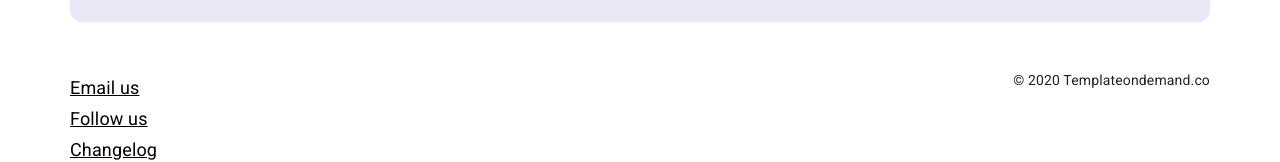
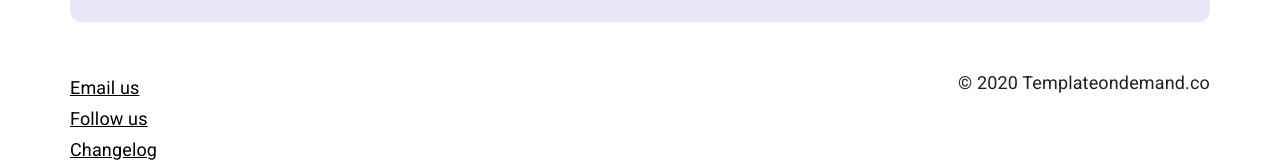
Before and after one commit to HamzaManzoorUIUX/cridge, a React (Create React App) app: page / in a window 1280 px wide. Shown: the part 4958-5120 px from the top of the page. Built offline with nearby package versions, Linux system fonts and the light colour scheme.

Commit message:
change font and add meta data in html

```diff
--- a/public/index.html
+++ b/public/index.html
@@ -7,7 +7,7 @@
     <meta name="theme-color" content="#000000" />
     <meta
       name="description"
-      content="Web site created using create-react-app"
+      content="Landing page for Creative people!"
     />
     <link rel="apple-touch-icon" href="%PUBLIC_URL%/logo192.png" />
     <!--
@@ -24,7 +24,7 @@
       work correctly both with client-side routing and a non-root public URL.
       Learn how to configure a non-root public URL by running `npm run build`.
     -->
-    <title>React App</title>
+    <title>Cridge | Template On Demand</title>
     <link rel="stylesheet" href="https://fonts.googleapis.com/css?family=Roboto:300,400,500,700&display=swap" />
 
   </head>
--- a/src/App.css
+++ b/src/App.css
@@ -55,6 +55,9 @@ footer.myFooter{
 }
 .footerList>li>a{
   color: black;
+  font-size: 18px;
+}
+.f18{
   font-size: 18px;
 }
 .logIn {
--- a/src/components/Footer.js
+++ b/src/components/Footer.js
@@ -43,7 +43,7 @@ function Footer(props) {
 
             </Grid>
             <Grid item xs={6} md={6}>
-         <div className="text-md-right">
+         <div className="text-md-right f18">
              &copy; 2020 Templateondemand.co
          </div>
             </Grid>
```
